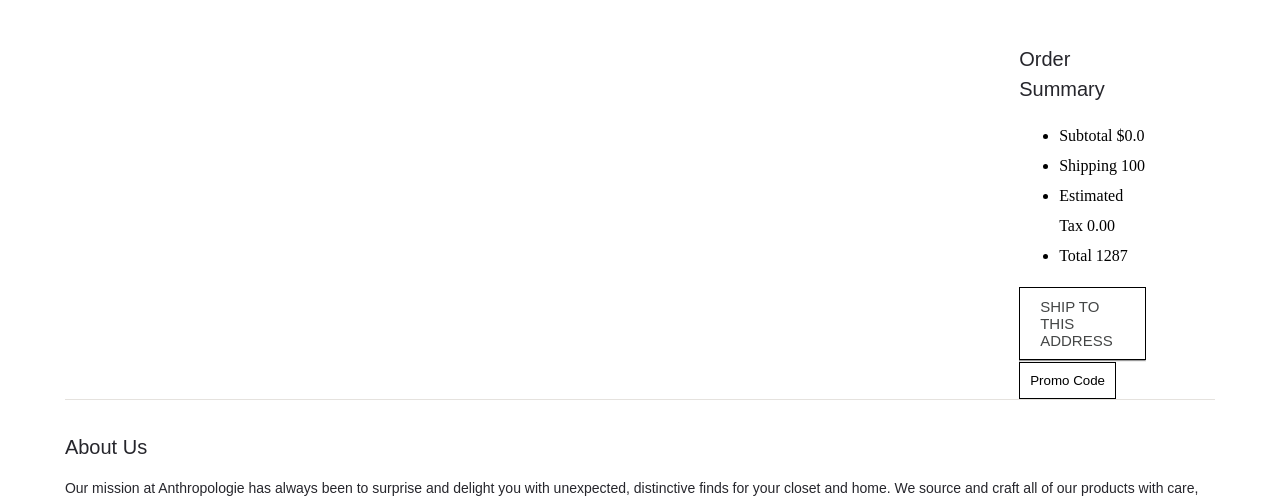
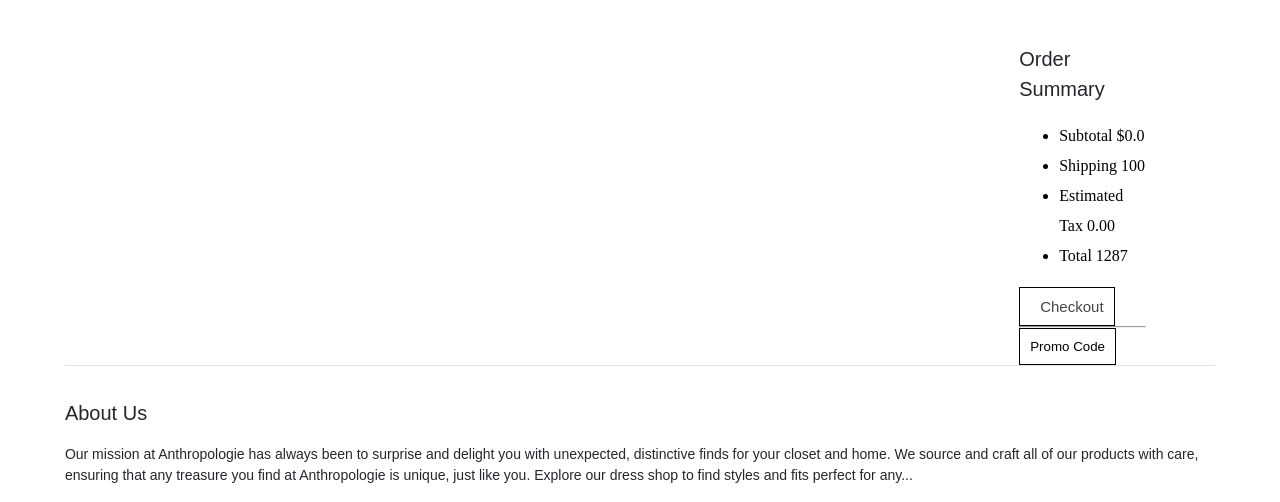
Before and after one commit to G-Dharani-raj/anthropologie-clone, a website with bundled scripts: page cart.html in a window 1280 px wide. Shown: the part 287-789 px from the top of the page. Built offline with nearby package versions, Linux system fonts and the light colour scheme.

Commit message:
Minor changes

```diff
--- a/cart.html
+++ b/cart.html
@@ -27,7 +27,7 @@
 						<li>Estimated Tax <span>0.00</span></li>
 						<li>Total <span>1287</span></li>
 					</ul>
-					<button><a href="checkout.html">SHIP TO THIS ADDRESS</a></button>
+					<button><a href="checkout.html">Checkout</a></button>
 					<hr />
 					<button>Promo Code</button>
 				</div>
```
